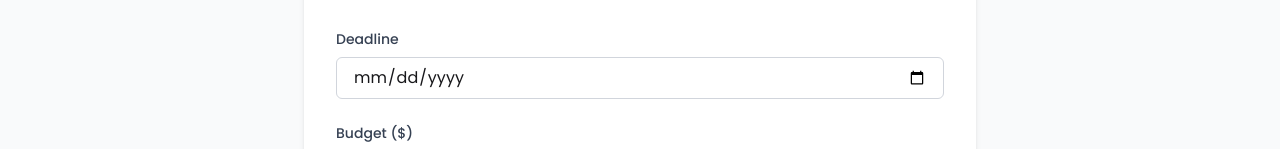
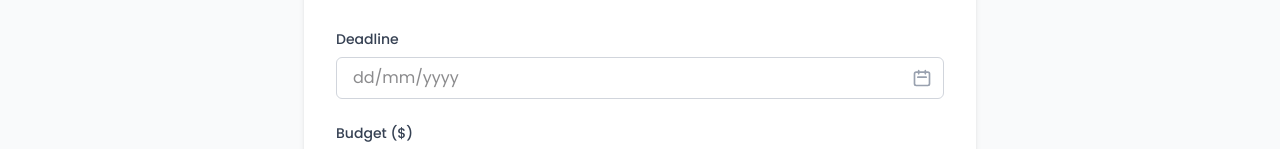
Before and after one commit to piyal007/quicklancer, a React (Vite) app: page /addtask in a window 1280 px wide. Shown: the part 553-702 px from the top of the page. Built offline with nearby package versions, Linux system fonts and the light colour scheme; no server answers; sample sign-in values are in the browser's storage; a web font is replaced by a local one.

Commit message:
added created date at add task page

```diff
--- a/src/Pages/AddTask.jsx
+++ b/src/Pages/AddTask.jsx
@@ -10,6 +10,7 @@
     category: 'Web Development',
     description: '',
     deadline: '',
+    displayDeadline: '',
     budget: ''
   });
 
@@ -24,10 +25,21 @@
 
   const handleChange = (e) => {
     const { name, value } = e.target;
+    if (name === 'deadline' && value) {
+      // Convert yyyy-mm-dd to display format dd/mm/yyyy
+      const date = new Date(value);
+      const displayDate = date.toLocaleDateString('en-GB'); // Uses dd/mm/yyyy format
+      setFormData(prev => ({
+        ...prev,
+        [name]: value,
+        displayDeadline: displayDate
+      }));
+    } else {
       setFormData(prev => ({
         ...prev,
         [name]: value
       }));
+    }
   };
 
   const handleSubmit = async (e) => {
@@ -38,7 +50,7 @@
       userEmail: user.email,
       userName: user.displayName,
       status: 'pending',
-      createdAt: new Date().toISOString()
+      postedDate: new Date().toISOString()
     };
 
     try {
@@ -152,15 +164,30 @@
               >
                 Deadline
               </label>
+              <div className="relative">
+                <input
+                  type="text"
+                  readOnly
+                  value={formData.displayDeadline || ''}
+                  className="w-full px-4 py-2 pr-10 border border-gray-300 rounded-md focus:outline-none focus:ring-2 focus:ring-blue-500"
+                  placeholder="dd/mm/yyyy"
+                />
+                <div className="absolute inset-y-0 right-0 flex items-center pr-3 pointer-events-none">
+                  <svg className="w-5 h-5 text-gray-400" fill="none" stroke="currentColor" viewBox="0 0 24 24">
+                    <path strokeLinecap="round" strokeLinejoin="round" strokeWidth="2" d="M8 7V3m8 4V3m-9 8h10M5 21h14a2 2 0 002-2V7a2 2 0 00-2-2H5a2 2 0 00-2 2v12a2 2 0 002 2z" />
+                  </svg>
+                </div>
                 <input
                   type="date"
                   id="deadline"
                   name="deadline"
                   value={formData.deadline}
                   onChange={handleChange}
-                className="w-full px-4 py-2 border border-gray-300 rounded-md focus:outline-none focus:ring-2 focus:ring-blue-500"
+                  className="absolute inset-0 opacity-0 cursor-pointer"
                   required
+                  min={new Date().toISOString().split('T')[0]}
                 />
+              </div>
             </div>
 
             <div>
```
Also changed, not shown: src/Components/FeaturedTasks.jsx (indentation only). Lines whose indentation alone changed are shown as unchanged.
